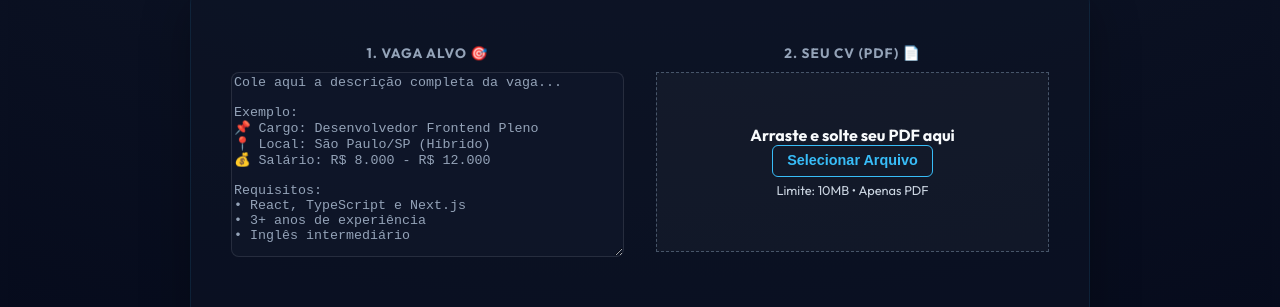
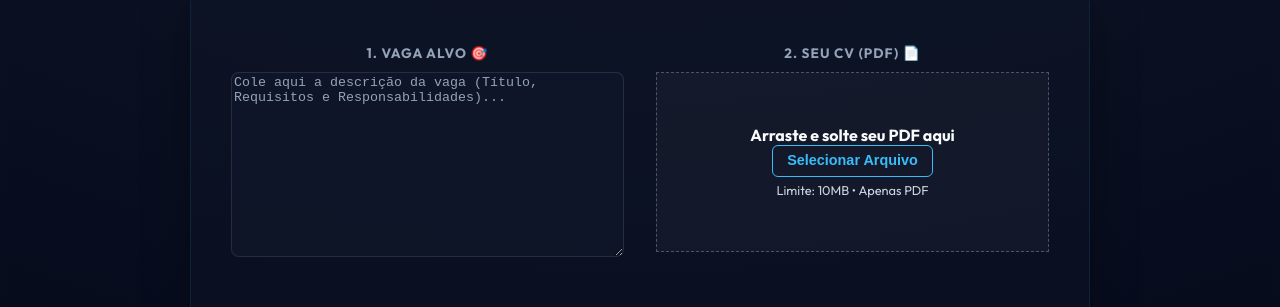
Before and after one commit to RodVerruck/vant, a Next.js app in the folder frontend/: page /app in a window 1280 px wide. Shown: the part 1441-1748 px from the top of the page. Built offline with nearby package versions, Linux system fonts and the light colour scheme; no server answers.

Commit message:
fix(ux): simplificar placeholder do input de vaga
Remove exemplo longo e intimidante que simulava código.
Placeholder agora direto: "Cole aqui a descrição da vaga..."
Reduz carga cognitiva para usuários não-técnicos.

```diff
--- a/frontend/src/app/app/page.tsx
+++ b/frontend/src/app/app/page.tsx
@@ -1159,22 +1159,7 @@ export default function AppPage() {
                                         <textarea
                                             value={jobDescription}
                                             onChange={(e) => setJobDescription(e.target.value)}
-                                            placeholder="Cole aqui a descrição completa da vaga...
-
-Exemplo:
-📌 Cargo: Desenvolvedor Frontend Pleno
-📍 Local: São Paulo/SP (Híbrido)
-💰 Salário: R$ 8.000 - R$ 12.000
-
-Requisitos:
-• React, TypeScript e Next.js
-• 3+ anos de experiência
-• Inglês intermediário
-
-Responsabilidades:
-• Desenvolver novas funcionalidades
-• Manter e otimizar aplicações existentes
-• Colaborar com equipe de UX/UI"
+                                            placeholder="Cole aqui a descrição da vaga (Título, Requisitos e Responsabilidades)..."
                                             style={{ height: 185, width: "100%", boxSizing: "border-box" }}
                                         />
                                     </div>
```
